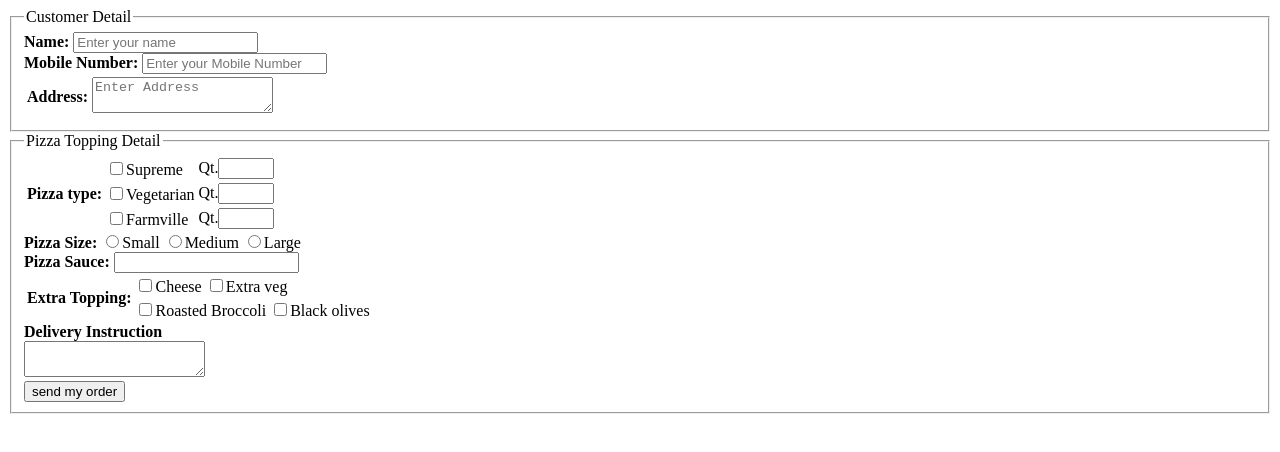
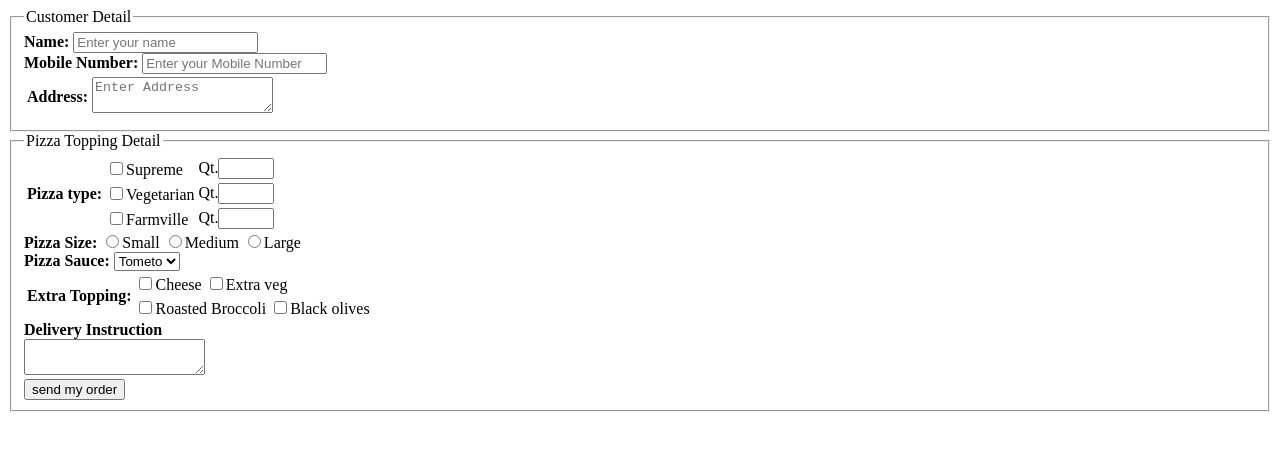
Before and after one commit to JaivPatel07/FSD, a plain HTML site: page Form task/pizza.html in a window 1280 px wide. Drawn offline with Linux system fonts and the light colour scheme.

Commit message:
Add files via upload

```diff
--- a/Form task/pizza.html
+++ b/Form task/pizza.html
@@ -53,12 +53,11 @@
             <input type="radio" name="size" value="Large">Large
             <br>
             <b>Pizza Sauce:</b>
-            <input list="Sauce">
-            <datalist id="Sauce">
-                <option>Tometo</option>
-                <option value="Chilly">
-                <option value="BBQ">
-            </datalist>
+            <select name="Sauce">
+                    <option value="Tometo">Tometo</option>
+                    <option>Chilly</option>
+                    <option>BBQ</option>
+            </select>
             <table>
                 <tr>
                     <th rowspan="2">Extra Topping:</th>
```
